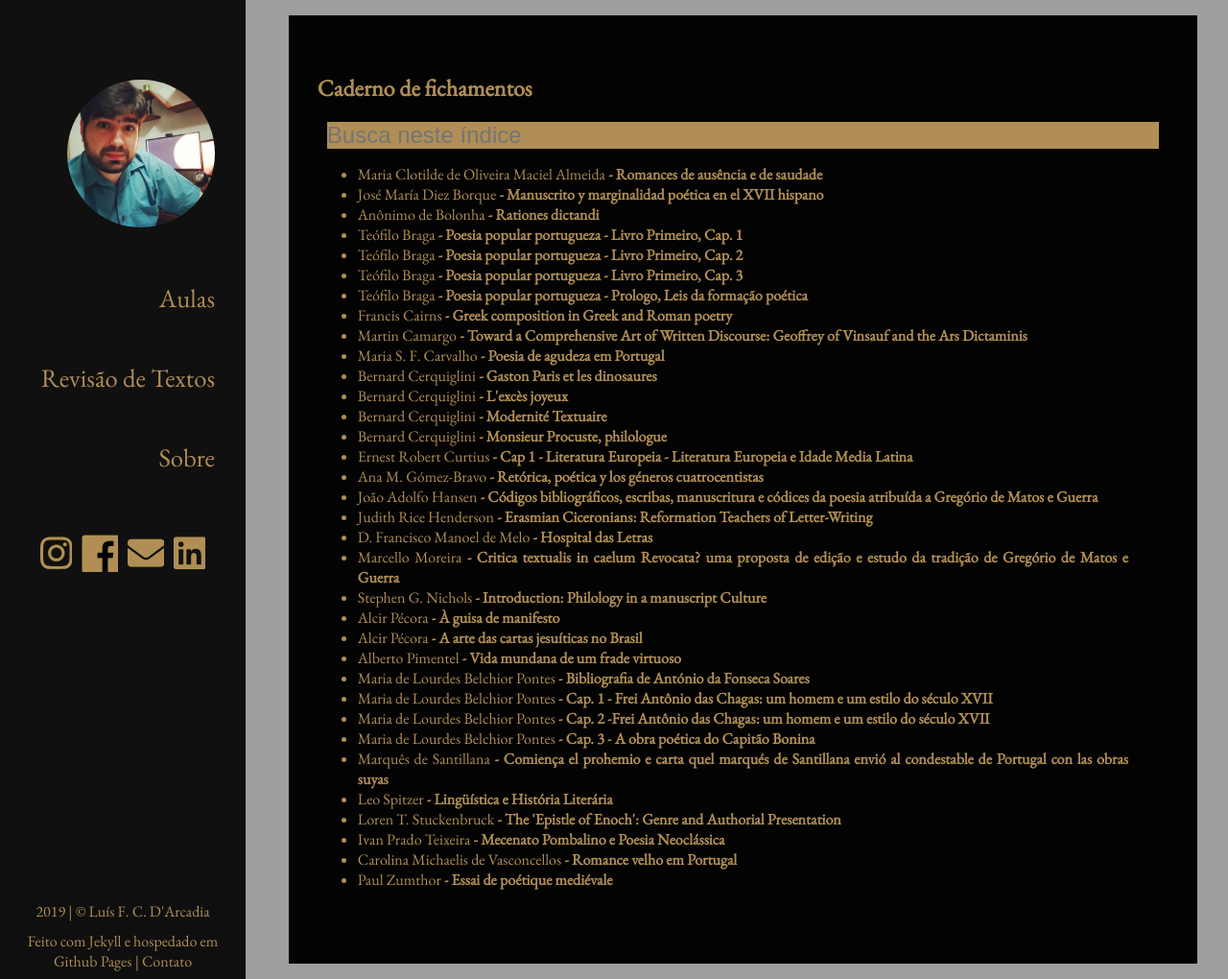
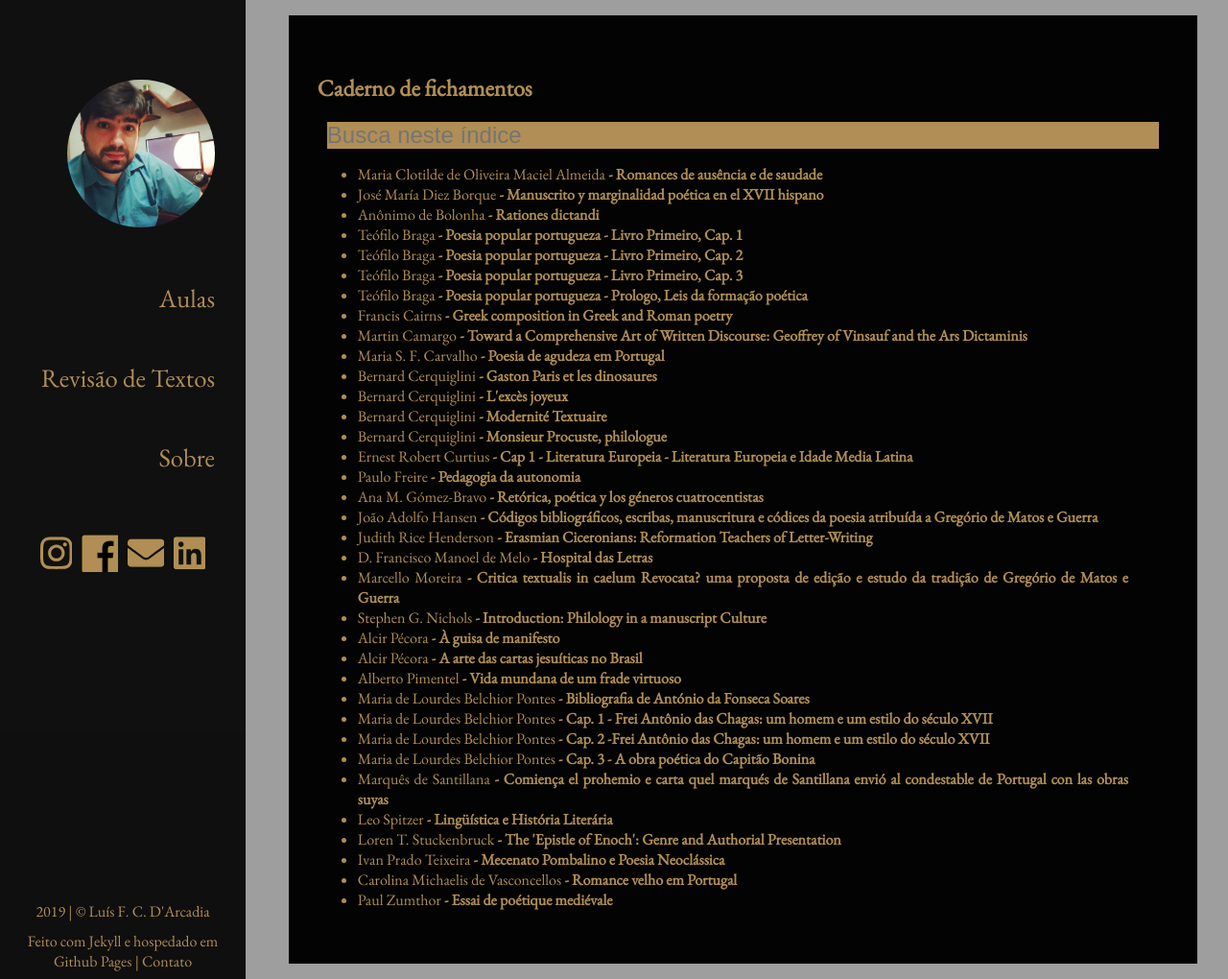
Before and after one commit to luisdarcadia/luisdarcadia.github.io, a Jekyll site: the page built from pages/fichamentos.html, in a window 1280 px wide and 1020 px high. Shown: the whole window at 96% size. Built offline with Jekyll 4.4.1, drawn with Linux system fonts in a browser that asks for light colours; nearby versions of some CDN libraries.

Commit message:
fichamento freire

```diff
--- a/_data/fichados.yml
+++ b/_data/fichados.yml
@@ -66,6 +66,15 @@
   paginas: "371-392"
 
 #livros
+- key: freire2006
+  autornome: "Paulo"
+  autorsobrenome: "Freire"
+  titulo: 'Pedagogia da Autonomia'
+  edicao: 33
+  local: "São Paulo"
+  editora: "Paz e Terra"
+  ano: "2006"
+
 - key: cairns1972
   autornome: "Francis"
   autorsobrenome: "Cairns"
--- /dev/null
+++ b/_fichamentos/freirepedagogiadaautonomia.md
@@ -0,0 +1,6 @@
+---
+autor: "Paulo Freire"
+titulo: "Pedagogia da autonomia"
+tipo: livro
+key: freire2006
+---
--- a/_includes/ref/reflivro.html
+++ b/_includes/ref/reflivro.html
@@ -2,6 +2,7 @@
 <span style="text-transform: uppercase">{{referencia.autorsobrenome}}</span>, {{referencia.autornome}}{% if referencia.autorsobrenome2 %}; <span style="text-transform: uppercase">{{referencia.autorsobrenome2}}</span>, {{referencia.autornome2}}.{% else %}.{% endif %}
 <strong>{{referencia.titulo}}</strong>{% if referencia.subtitulo %}: {{referencia.subtitulo}}{% endif %}.
 {% if referencia.comentario %}  {{referencia.comentario}}. {% endif %}
+{% if referencia.edicao %}  {{referencia.edicao}} ed. {% endif %}
 {{referencia.local}}:
 {{referencia.editora}},
 {{referencia.ano}}.
```
